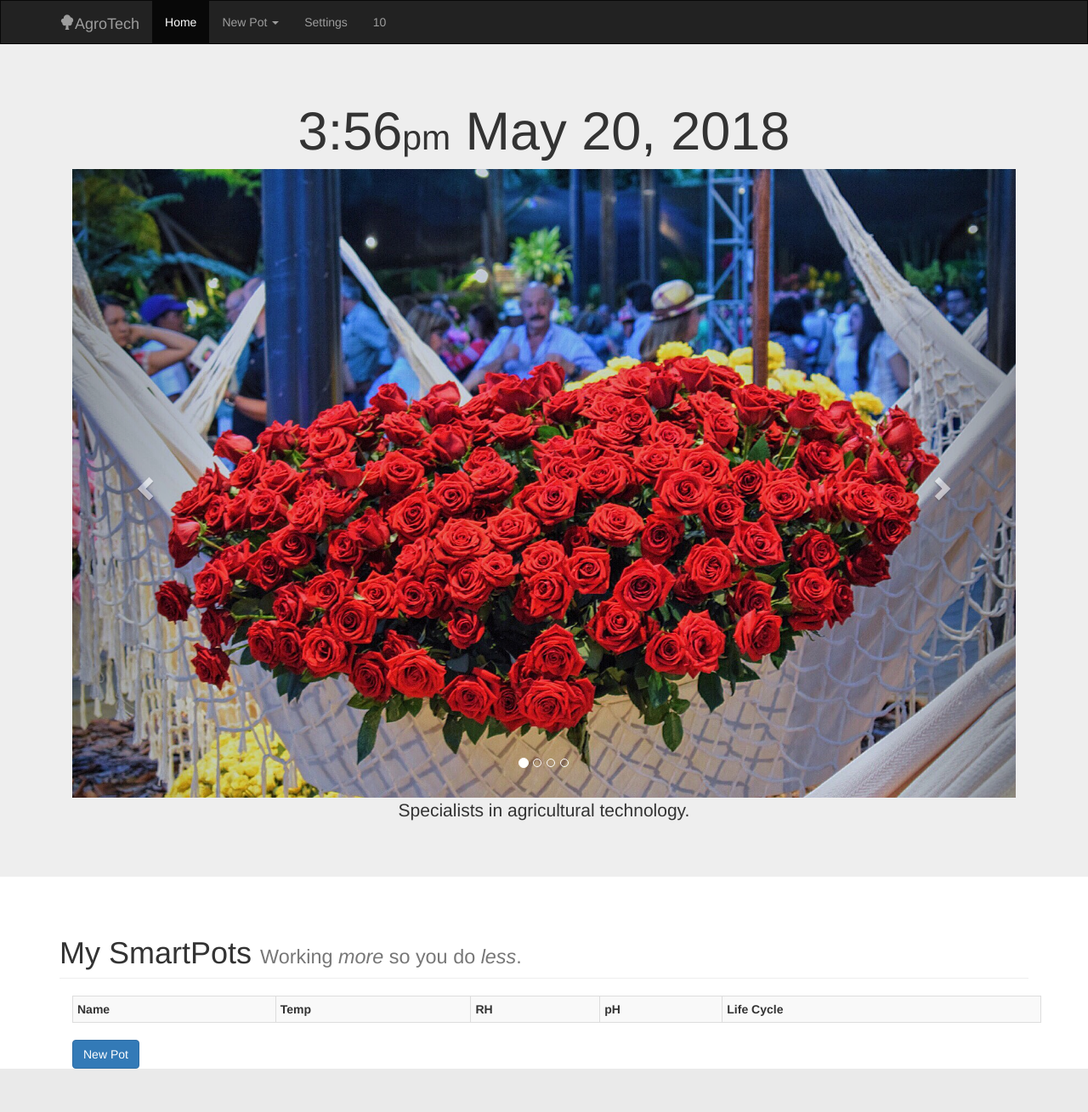
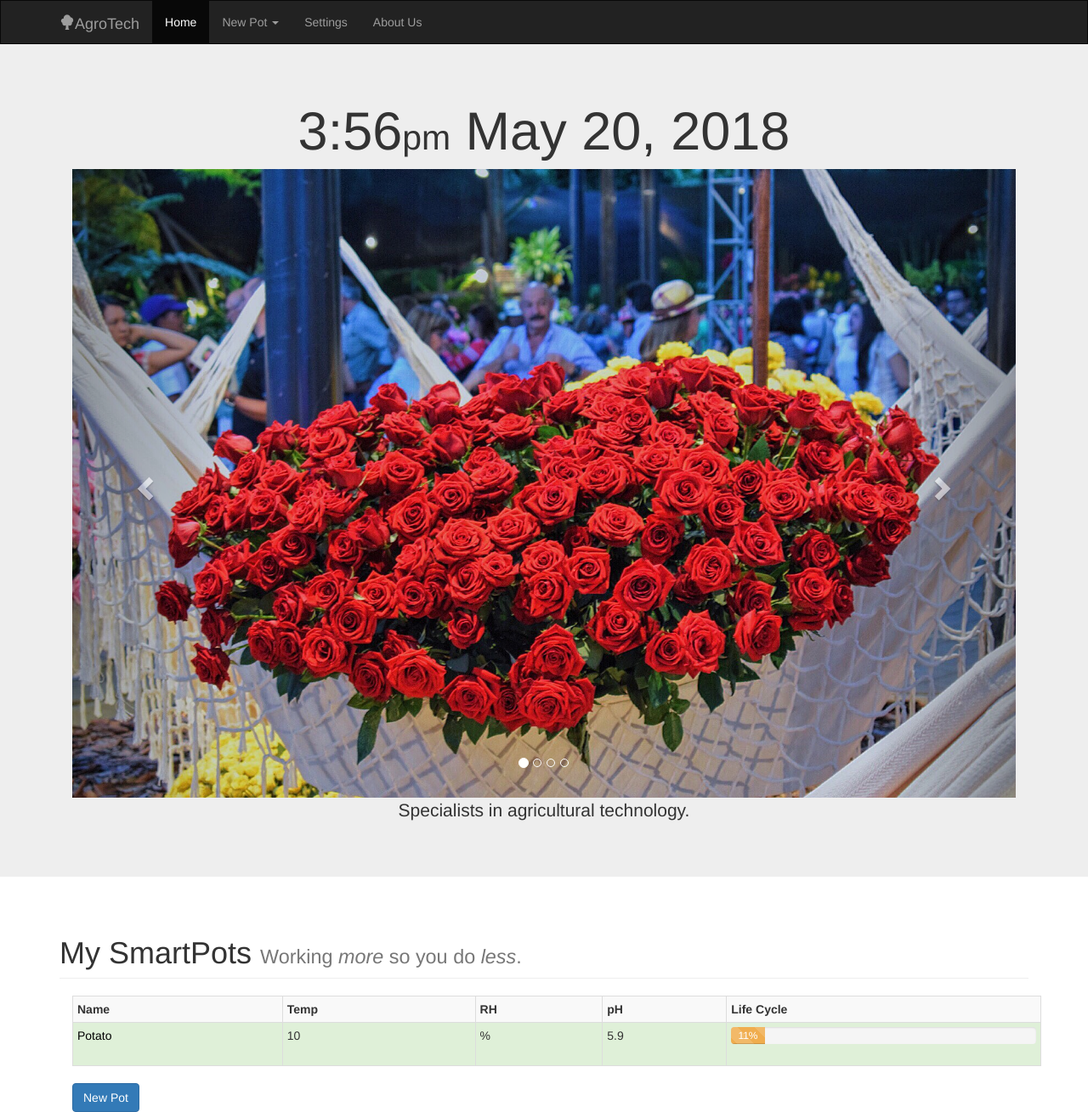
Before and after one commit to ctezna/AgroTech, a Flask app: template app/agroTech/templates/index.html in a window 1280 px wide. Shown: the whole page at 85% size. Before the commit the page ends 1258 px from the top, so only its background shows below. Run offline with Flask 2, Linux system fonts and the light colour scheme; the template is opened without the code that fills it: most values are stand-ins (such as "Sample title", 1, 10 or a date in 2020); lists and menus that the app fills with data are empty; some libraries are stand-ins or nearby versions.

Commit message:
Add files via upload

```diff
--- a/app/agroTech/templates/index.html
+++ b/app/agroTech/templates/index.html
@@ -32,7 +32,7 @@
   </ul>
 </li>
 <li><a href="settings.html">Settings</a></li>
-<li><a href="aboutUs.html">{{temp}}</a></li>
+<li><a href="aboutUs.html">About Us</a></li>
 {% endblock %}
 
 {% block body %}
@@ -185,7 +185,7 @@
         </button>
       </div>
       <script>
-         // addPot(1,0,'Potato',33.2,76,5.9,11,0);
+         addPot(1,0,'Potato',{{temp}},{{humidity}},5.9,11,0);
          // addPot(-1,1,'Tomato',31.5,33,6.9,75,1);
          // addPot(-2,2,'Avocado',33.8,12,6.4,32,2);
          // addPot(-3,3,'Cilantro',24.5,45,5.5,45,3);
@@ -232,7 +232,7 @@
           request.send();
           request.onload = function() {
             var plants = request.response;
-            newPot(plants,localStorage.plantId);
+            //newPot(plants,localStorage.plantId);
             //newPot(plants,{{plantId}});
             //localStorage.removeItem("plantId");
           }
```
